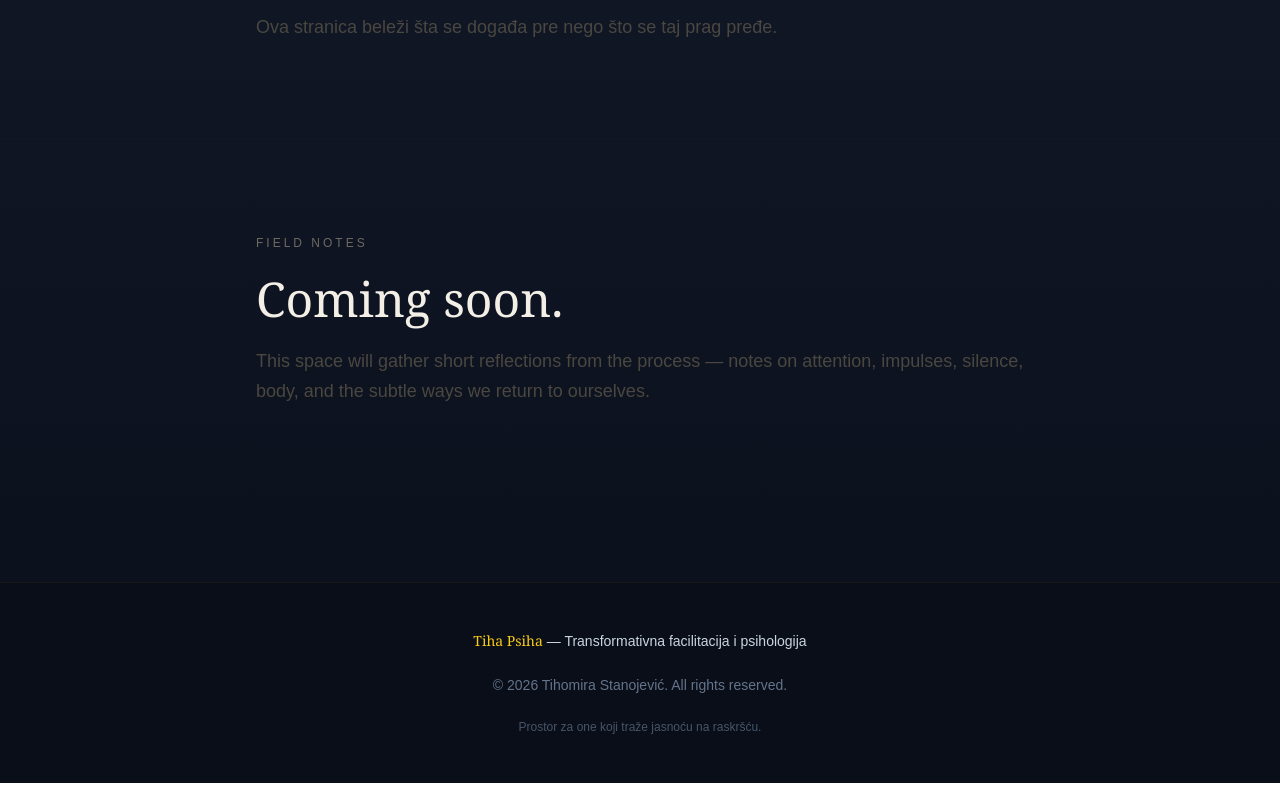
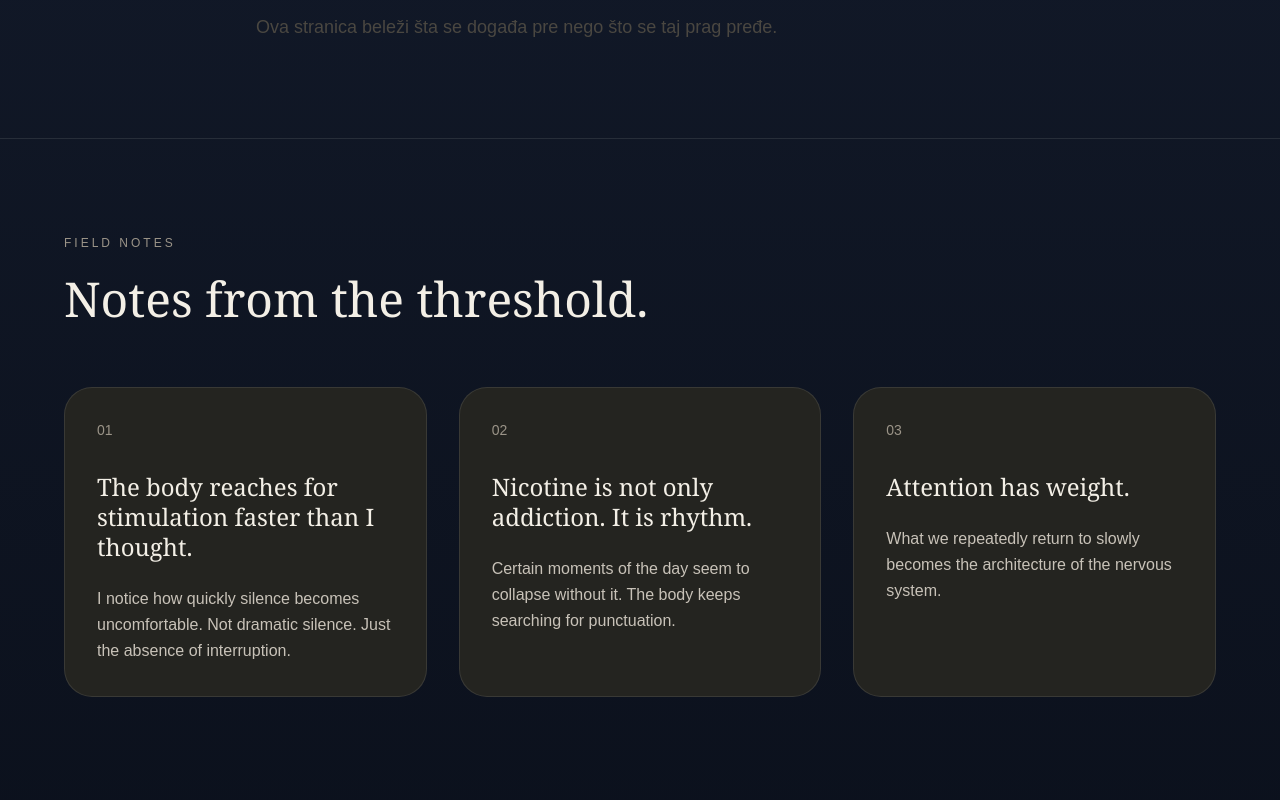
Before and after one commit to tihomirapsiholog/tihomira, a React (Create React App) app: page /sr/praksa-tisine in a window 1280 px wide. Shown: the part 1160-1960 px from the top of the page. Built offline with nearby package versions, Linux system fonts and the light colour scheme; the HTML template or start-up script is replaced by a standard one.

Commit message:
Update SilencePracticePage.jsx

```diff
--- a/src/pages/SilencePracticePage.jsx
+++ b/src/pages/SilencePracticePage.jsx
@@ -53,21 +53,63 @@ export default function SilencePracticePage() {
     </div>
   </div>
 </section>
-      <section id="field-notes" className="px-6 py-24 border-t border-[#2b2b2b]/10">
-        <div className="max-w-3xl mx-auto">
-          <p className="uppercase tracking-[0.25em] text-xs mb-6 text-[#6f6a61]">
+      <section
+  id="field-notes"
+  className="px-6 py-24 border-t border-[#f3efe6]/10"
+>
+  <div className="max-w-6xl mx-auto">
+    <div className="mb-16">
+      <p className="uppercase tracking-[0.25em] text-xs mb-6 text-[#9b9488]">
         Field Notes
       </p>
 
-          <h2 className="font-serif text-4xl md:text-5xl leading-tight mb-6">
-            Coming soon.
+      <h2 className="font-serif text-4xl md:text-5xl leading-tight text-[#f3efe6]">
+        Notes from the threshold.
       </h2>
+    </div>
 
-          <p className="text-lg leading-relaxed text-[#4a4741]">
-            This space will gather short reflections from the process — notes on
-            attention, impulses, silence, body, and the subtle ways we return to
-            ourselves.
+    <div className="grid grid-cols-1 md:grid-cols-3 gap-8">
+
+      <article className="border border-[#f3efe6]/10 rounded-[28px] p-8 bg-[#242420]">
+        <p className="text-sm text-[#9b9488] mb-8">01</p>
+
+        <h3 className="font-serif text-2xl leading-tight mb-6 text-[#f3efe6]">
+          The body reaches for stimulation faster than I thought.
+        </h3>
+
+        <p className="text-[#c8c2b8] leading-relaxed">
+          I notice how quickly silence becomes uncomfortable.
+          Not dramatic silence. Just the absence of interruption.
         </p>
+      </article>
+
+      <article className="border border-[#f3efe6]/10 rounded-[28px] p-8 bg-[#242420]">
+        <p className="text-sm text-[#9b9488] mb-8">02</p>
+
+        <h3 className="font-serif text-2xl leading-tight mb-6 text-[#f3efe6]">
+          Nicotine is not only addiction. It is rhythm.
+        </h3>
+
+        <p className="text-[#c8c2b8] leading-relaxed">
+          Certain moments of the day seem to collapse without it.
+          The body keeps searching for punctuation.
+        </p>
+      </article>
+
+      <article className="border border-[#f3efe6]/10 rounded-[28px] p-8 bg-[#242420]">
+        <p className="text-sm text-[#9b9488] mb-8">03</p>
+
+        <h3 className="font-serif text-2xl leading-tight mb-6 text-[#f3efe6]">
+          Attention has weight.
+        </h3>
+
+        <p className="text-[#c8c2b8] leading-relaxed">
+          What we repeatedly return to slowly becomes
+          the architecture of the nervous system.
+        </p>
+      </article>
+
+    </div>
   </div>
 </section>
     </main>
```
Lines whose indentation alone changed are shown as unchanged.
